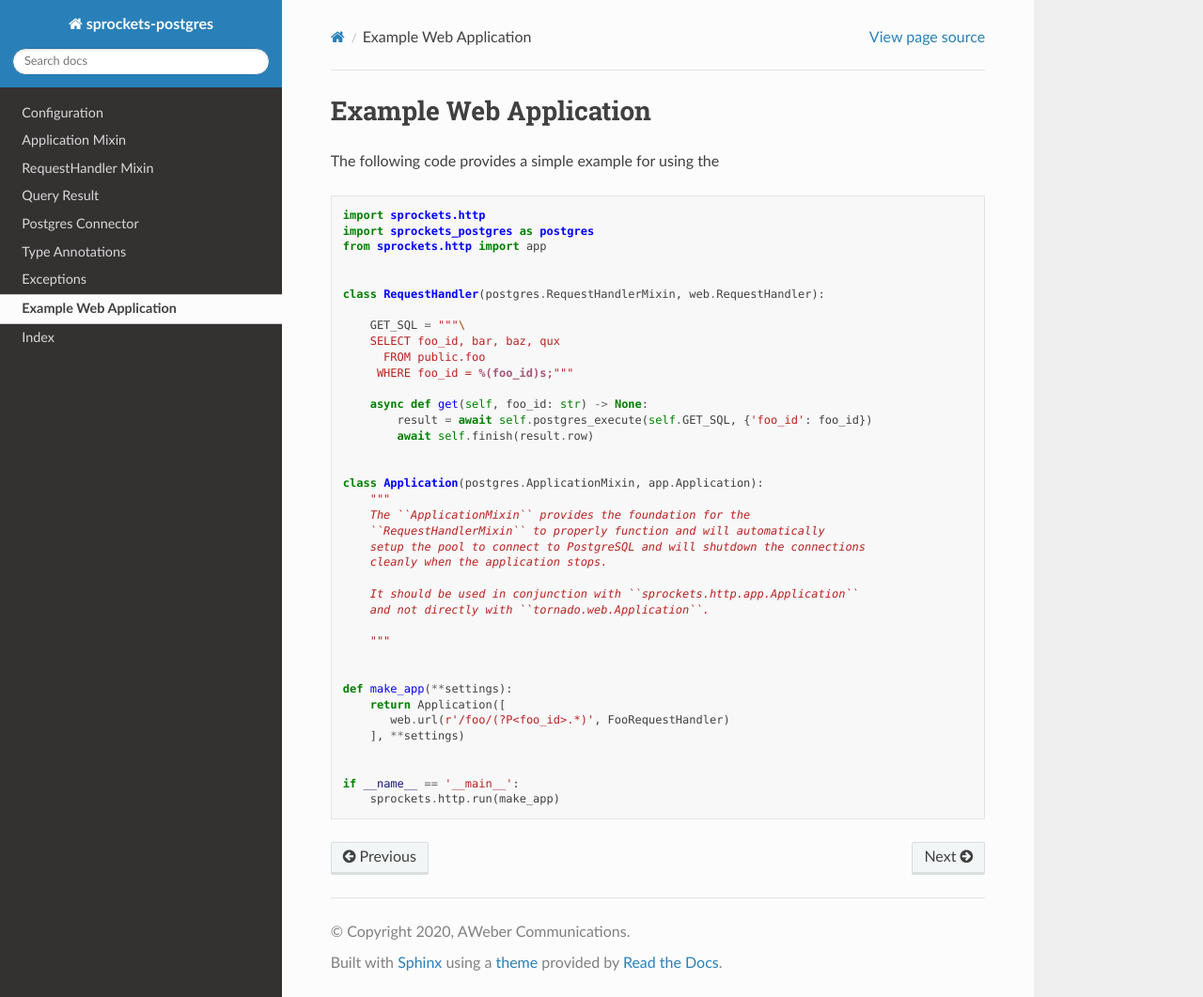
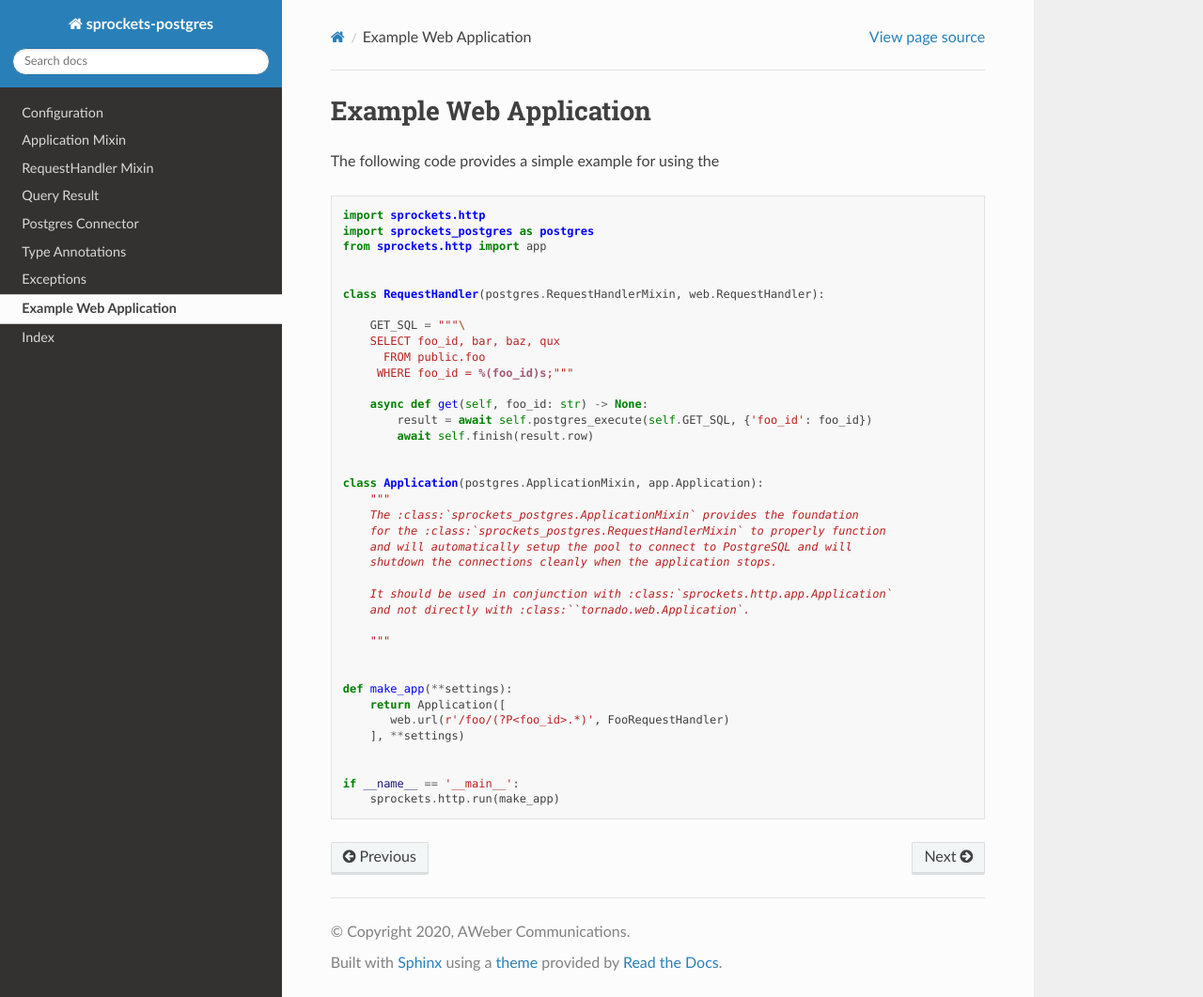
Before and after one commit to sprockets/sprockets-postgres, a Sphinx documentation site: the page built from docs/example.rst, in a window 1280 px wide and 1061 px high. Shown: the whole window at 94% size. Built offline with Sphinx 7.4.7 and the Read the Docs theme 2.0.0, drawn with Linux system fonts in a browser that asks for light colours.

Commit message:
docstring update for class linking

```diff
--- a/docs/example.rst
+++ b/docs/example.rst
@@ -23,13 +23,13 @@ The following code provides a simple example for using the
 
     class Application(postgres.ApplicationMixin, app.Application):
         """
-        The ``ApplicationMixin`` provides the foundation for the
-        ``RequestHandlerMixin`` to properly function and will automatically
-        setup the pool to connect to PostgreSQL and will shutdown the connections
-        cleanly when the application stops.
+        The :class:`sprockets_postgres.ApplicationMixin` provides the foundation
+        for the :class:`sprockets_postgres.RequestHandlerMixin` to properly function
+        and will automatically setup the pool to connect to PostgreSQL and will
+        shutdown the connections cleanly when the application stops.
 
-        It should be used in conjunction with ``sprockets.http.app.Application``
-        and not directly with ``tornado.web.Application``.
+        It should be used in conjunction with :class:`sprockets.http.app.Application`
+        and not directly with :class:``tornado.web.Application`.
 
         """
 
```
